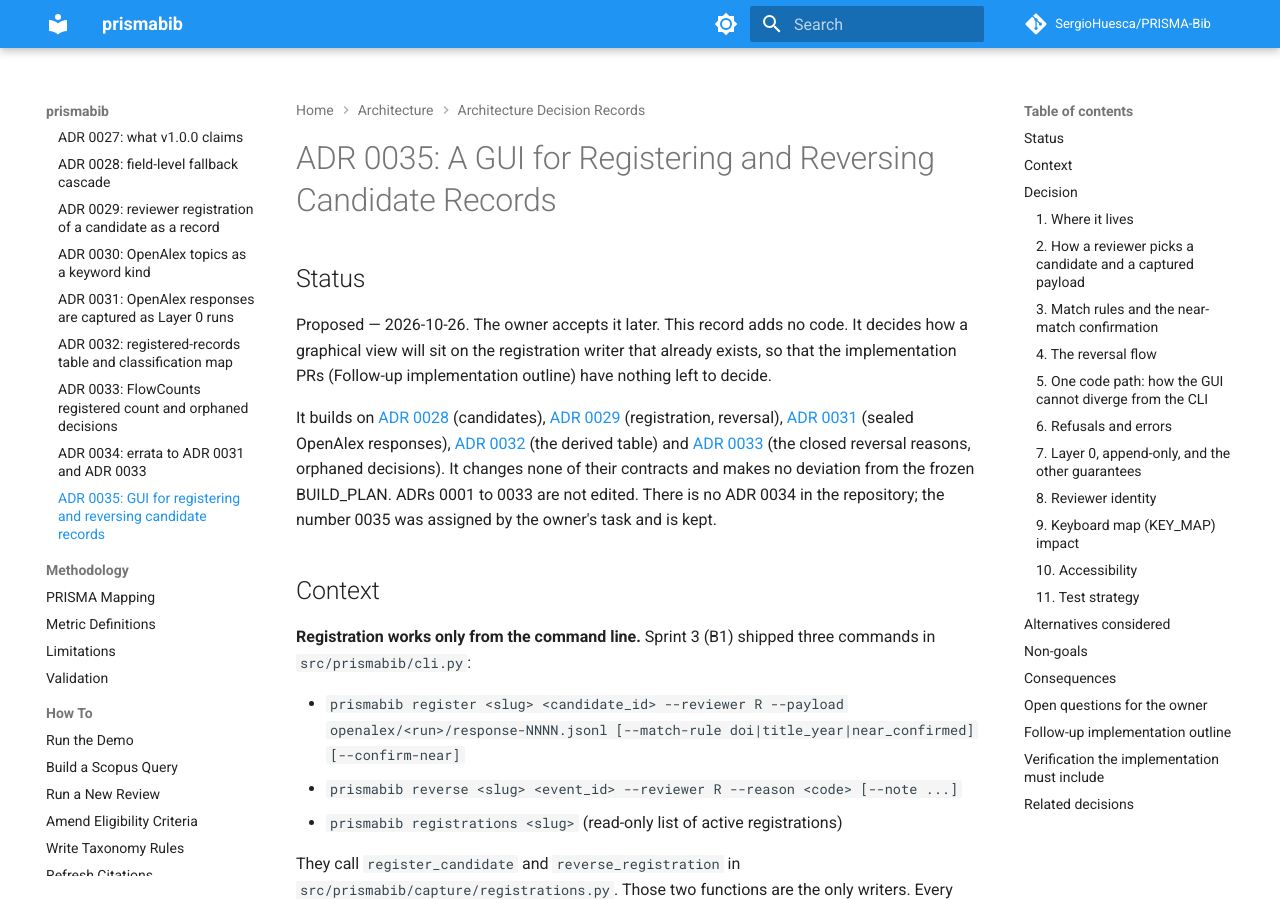
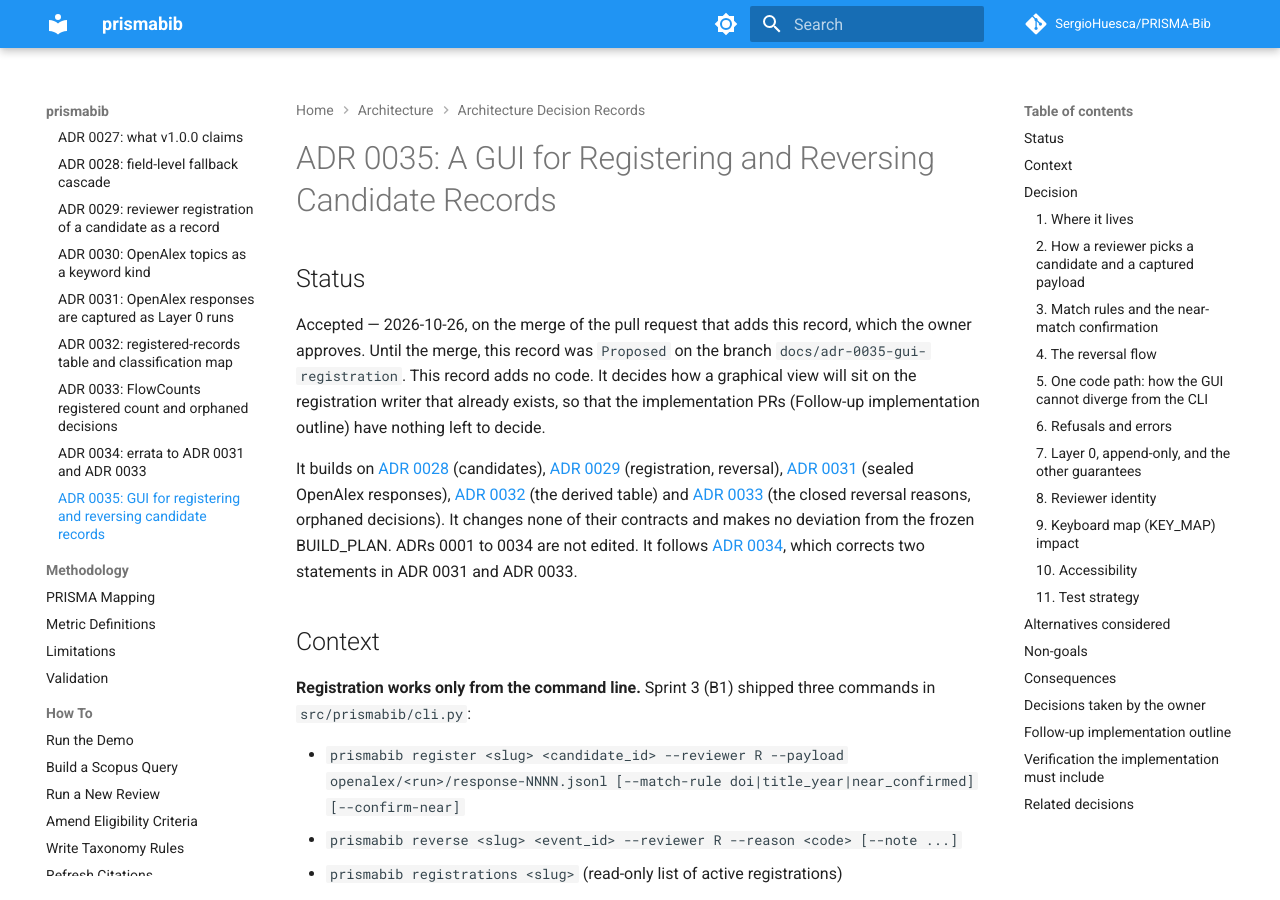
Before and after one commit to SergioHuesca/PRISMA-Bib, an MkDocs documentation site: the page built from docs/architecture/adr/0035-gui-registration-of-candidates.md, in a window 1280 px wide and 900 px high. Built offline with MkDocs 1.6.1 and Material for MkDocs 9.7.7, drawn with Linux system fonts in a browser that asks for light colours; comment, search, counter and statistics services are not loaded; some of the changed text lies outside the part shown.

Commit message:
docs(adr): ADR 0035 records the owner's three decisions and acceptance on merge
Co-Authored-By: Claude Sonnet 5.5 <noreply@anthropic.com>
Claude-Session: https://claude.ai/code/session_01QjNadz7h2UAZ2C2xhuaY8z

```diff
--- a/docs/architecture/adr/0035-gui-registration-of-candidates.md
+++ b/docs/architecture/adr/0035-gui-registration-of-candidates.md
@@ -2,15 +2,15 @@
 
 ## Status
 
-Proposed — 2026-10-26. The owner accepts it later. This record adds no code. It decides how a graphical view will sit on the
+Accepted — 2026-10-26, on the merge of the pull request that adds this record, which the owner approves. Until the merge, this record was `Proposed` on the branch `docs/adr-0035-gui-registration`. This record adds no code. It decides how a graphical view will sit on the
 registration writer that already exists, so that the implementation PRs (Follow-up implementation outline) have nothing left to decide.
 
 It builds on [ADR 0028](0028-field-level-fallback-cascade.md) (candidates), [ADR 0029](0029-reviewer-registration-of-a-candidate-as-a-record.md)
 (registration, reversal), [ADR 0031](0031-openalex-responses-are-layer0-runs.md) (sealed OpenAlex responses),
 [ADR 0032](0032-registered-records-table-and-classification-map.md) (the derived table) and
 [ADR 0033](0033-flowcounts-registered-count-and-orphaned-decisions.md) (the closed reversal reasons, orphaned decisions). It changes
-none of their contracts and makes no deviation from the frozen BUILD_PLAN. ADRs 0001 to 0033 are not edited. There is no ADR 0034 in
-the repository; the number 0035 was assigned by the owner's task and is kept.
+none of their contracts and makes no deviation from the frozen BUILD_PLAN. ADRs 0001 to 0034 are not edited. It follows
+[ADR 0034](0034-errata-to-adr-0031-and-0033.md), which corrects two statements in ADR 0031 and ADR 0033.
 
 ## Context
 
@@ -163,8 +163,8 @@ ADR and their own dead-key test over their own map.
   version renders with that role; the PR checks the rendered HTML). The confirmation step is text, not a tooltip.
 - Controls follow reading order, so Tab order is correct without `tabindex` values. Every action is a button reachable by keyboard.
 - Tables expose their data as text (`<run>/response-NNNN` and counts), not as an image or colour chip.
-- Scope of the claim: a unit test checks that each widget has a non-empty `name`. A screen-reader pass is a manual check in the last
-  PR's checklist. This record does not claim WCAG conformance.
+- Scope of the claim: a unit test checks that each widget has a non-empty `name`. The alert uses `role="alert"`, asserted on the
+  rendered HTML. The owner decided that no manual screen-reader pass is required. This record does not claim WCAG conformance.
 
 ### 11. Test strategy
 
@@ -239,12 +239,15 @@ with the `ui.py` rule against assertion-free render tests.
 6. `docs/methodology/prisma-mapping.md` describes registration by its rules and needs no change. The how-to for the CLI gains a GUI section in the last PR.
 7. Identity is a typed name, so two people can register under one name. That is existing behaviour and is not made worse here.
 
-## Open questions for the owner
+## Decisions taken by the owner
 
-1. Should reversal in the GUI ask for a second confirmation when the paper is currently included? Section 4 proposes a warning with the
-   count and one click. Recommendation: warning only, because reversal is an allowed reviewer act (ADR 0033).
-2. Module location: `capture/` (recommended, it follows the writer) or `screening/`.
-3. Is a manual screen-reader pass required before accepting the implementation, or is the labelled-widget unit test enough?
+Decided on 2026-10-26, before acceptance:
+
+1. Reversal in the GUI of a paper that is currently `included` shows a warning with the orphaned-decision count and needs one
+   confirmation, no second one. Reversal is an allowed reviewer act (ADR 0033).
+2. The module lives in `capture/registration_ui.py`, next to the writer.
+3. Accessibility is checked by the labelled-widget unit test and the rendered `role="alert"` assertion. No manual screen-reader
+   pass is required.
 
 ## Follow-up implementation outline
 
```
